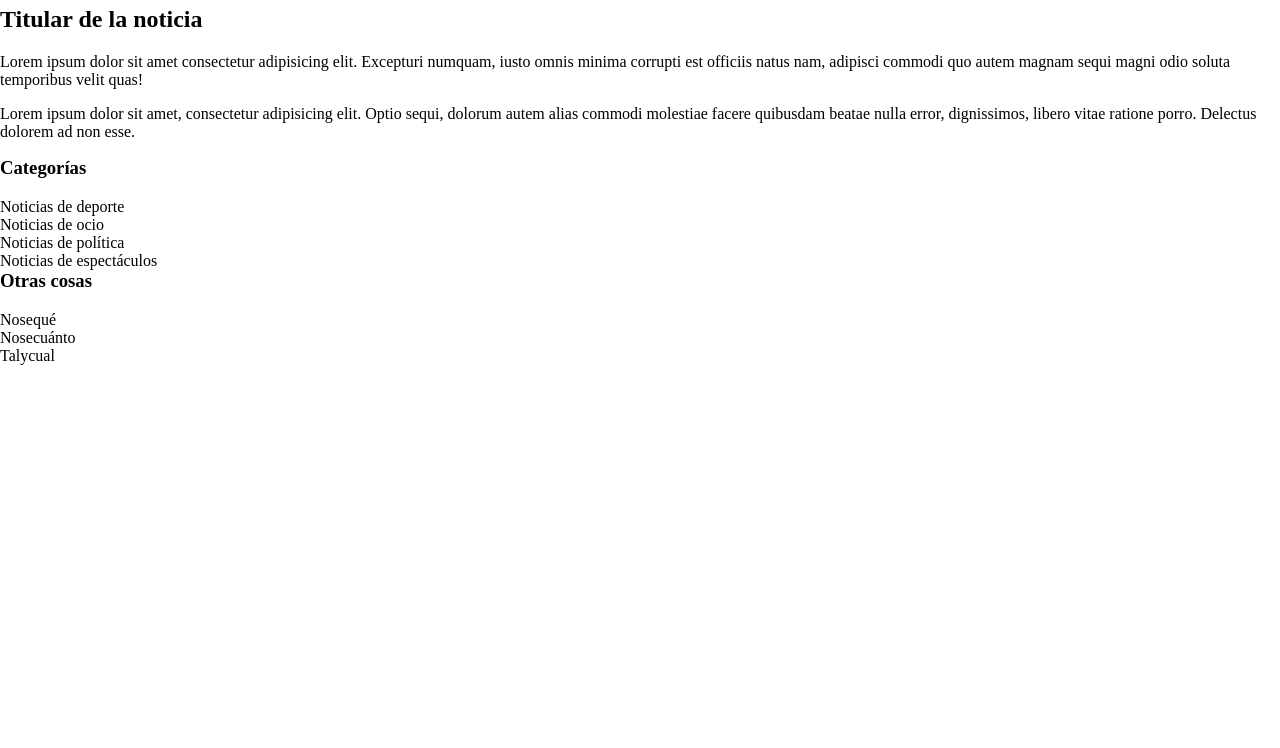
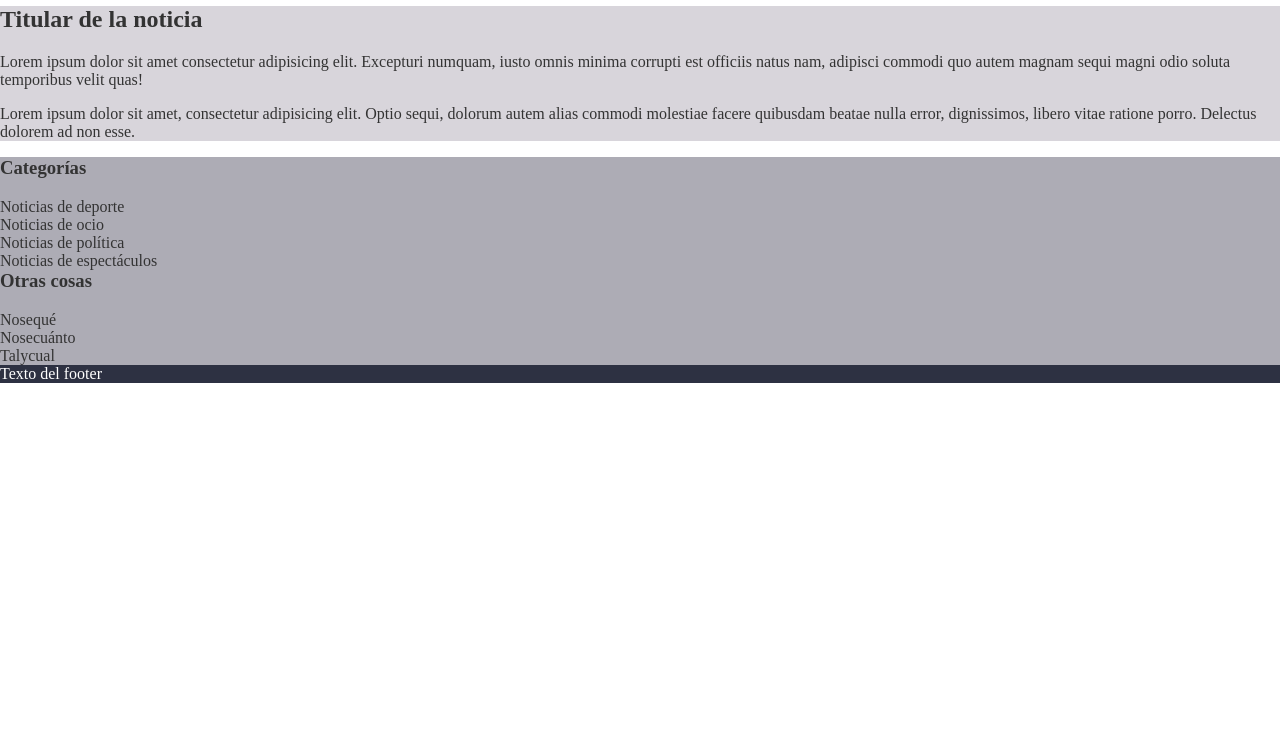
Before and after one commit to ACABADO-full-stack-react-3edicion/c1-ejercicio6-layout-corregido, a plain HTML site: page index.html in a window 1280 px wide. Shown: the part 52-800 px from the top of the page. Drawn offline with Linux system fonts and the light colour scheme.

Commit message:
Colores CSS

```diff
--- a/css/estilos.css
+++ b/css/estilos.css
@@ -1,8 +1,15 @@
+:root {
+  --color-principal: #2d3142;
+  --color-fondo-principal: #d8d5db;
+  --color-fondo-secundario: #adacb5;
+  --color-texto: #333;
+}
 * {
   box-sizing: border-box;
 }
 body {
   margin: 0;
+  color: var(--color-texto);
 }
 ul,
 li {
@@ -15,3 +22,14 @@ h2,
 h3 {
   margin-top: 0;
 }
+.cabecera,
+.pie {
+  background-color: var(--color-principal);
+  color: #fff;
+}
+.principal {
+  background-color: var(--color-fondo-principal);
+}
+.sidebar {
+  background-color: var(--color-fondo-secundario);
+}
--- a/index.html
+++ b/index.html
@@ -11,7 +11,7 @@
     <header class="cabecera">
       <h1>Título</h1>
     </header>
-    <main>
+    <main class="principal">
       <h2>Titular de la noticia</h2>
       <p>
         Lorem ipsum dolor sit amet consectetur adipisicing elit. Excepturi
@@ -44,6 +44,6 @@
         </ul>
       </section>
     </aside>
-    <footer class="pie"></footer>
+    <footer class="pie">Texto del footer</footer>
   </body>
 </html>
```
